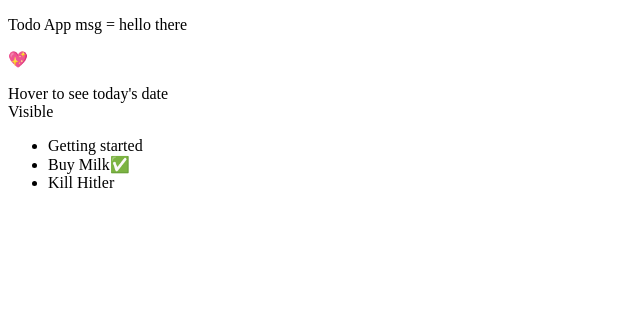
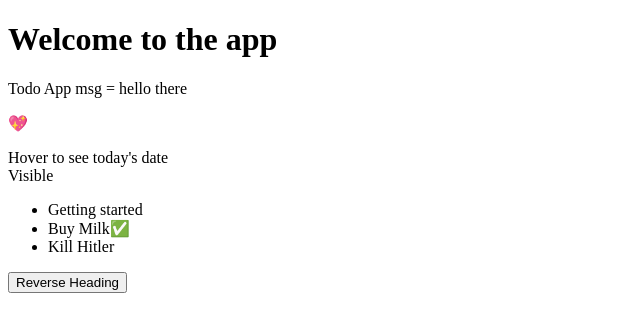
Before and after one commit to brucemakallan/learning-vue, a Vue app: page / in a window 1280 px wide. Shown: the top 332 px of the page, without its empty margins (0-640 px from the left). Built offline with nearby package versions, Linux system fonts and the light colour scheme.

Commit message:
Handle events (v-on:event)

```diff
--- a/src/components/TodoApp.vue
+++ b/src/components/TodoApp.vue
@@ -1,5 +1,6 @@
 <template>
   <div class="todo_app">
+    <h1>{{ intro }}</h1>
     <p>Todo App msg = {{ msg }}</p>
     <p>{{ heart }}</p>
     <span :title="hoverMessage">Hover to see today's date</span>
@@ -10,6 +11,7 @@
         <span v-if="todo.completed">✅</span>
       </li>
     </ul>
+    <button type="button" v-on:click="reverseMessage">Reverse Heading</button>
   </div>
 </template>
 
@@ -21,6 +23,7 @@ export default {
   },
   data() {
     return {
+      intro: "Welcome to the app",
       heart: "💖",
       hoverMessage: new Date().toLocaleString(),
       visible: true,
@@ -39,6 +42,14 @@ export default {
         }
       ]
     };
+  },
+  methods: {
+    reverseMessage() {
+      this.intro = this.intro
+        .split("")
+        .reverse()
+        .join("");
+    }
   }
 };
 </script>
```
